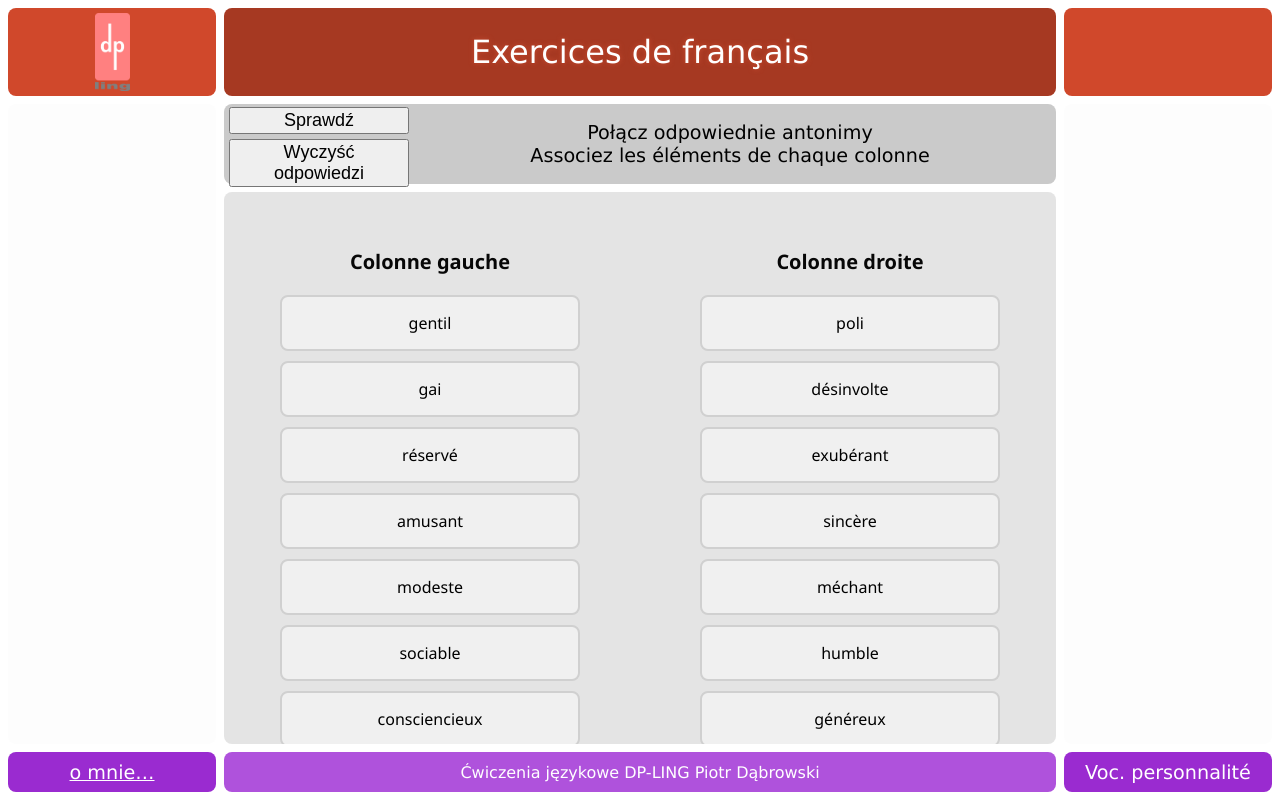
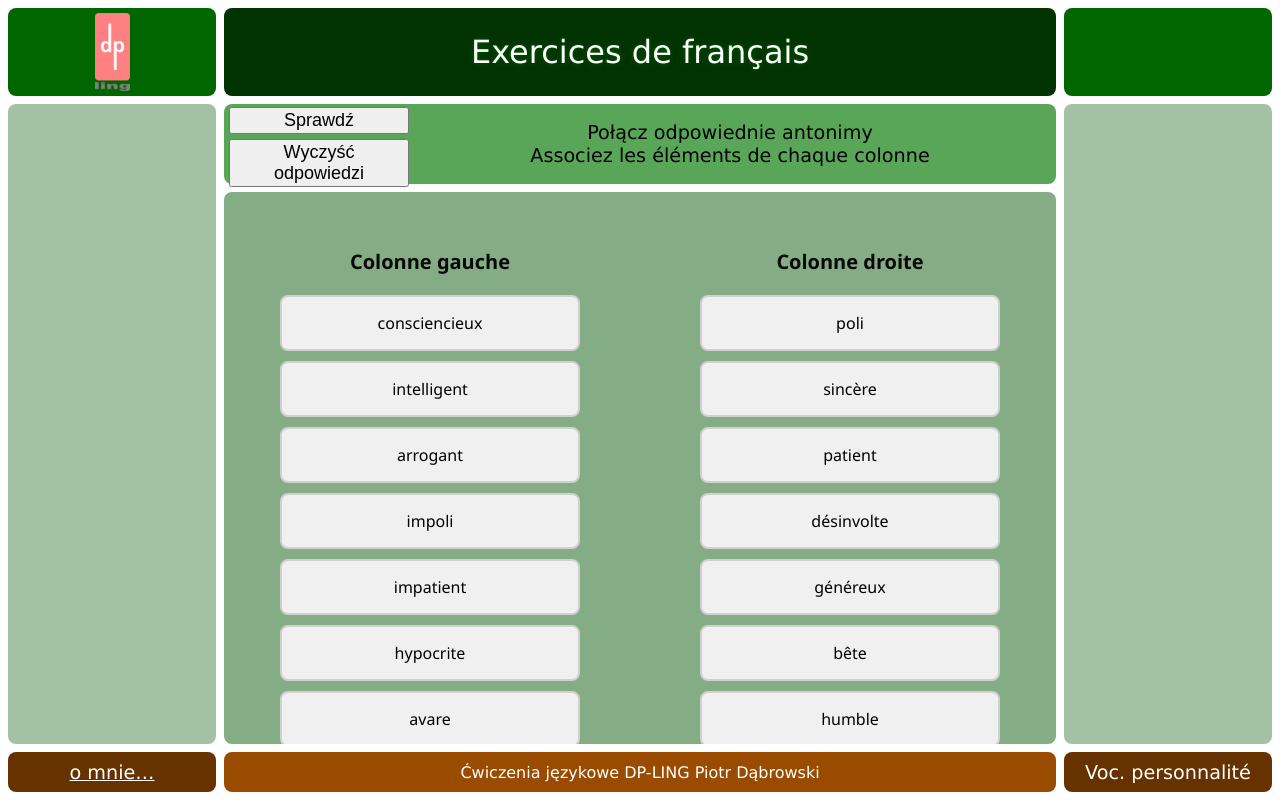
Before and after one commit to donPedroGonzalez/cw12, a plain HTML site: page index.html in a window 1280 px wide. Drawn offline with Linux system fonts and the light colour scheme.

Commit message:
wersja 2 - mniej elementów dla wygody rozwiązywania

```diff
--- a/dist/resp_coralAutumnLeaf.css
+++ b/dist/resp_darkGreen.css
@@ -10,15 +10,15 @@
 	 border-radius: 0.5rem;
 }
  .header {
-	 background-color: #d0482b !important;
+	 background-color: #006600 !important;
 	 color: white !important;
 }
  .side-main {
 	 grid-row: 2/ span 2;
-	 background-color: #fdfdfd;
+	 background-color: #a3c2a3;
 }
  .header:nth-child(even) {
-	 background-color: #A63922 !important;
+	 background-color: #003300 !important;
 	 color: white !important;
 }
  .footer {
@@ -26,11 +26,11 @@
 	 align-content: center;
 	 justify-content: center;
 	 font-size: larger;
-	 background-color: #af52dc !important;
+	 background-color: #994c00 !important;
 	 color: white !important;
 }
  .footer:nth-child(even) {
-	 background-color: #9a2bd0 !important;
+	 background-color: #663300 !important;
 	 color: white !important;
 }
  .hidden {
@@ -51,7 +51,7 @@
 	 align-content: center;
 	 justify-content: center;
 	 font-size: xx-large;
-	 text-shadow: 0px 0px 5px #ca4c31;
+	 text-shadow: 0px 0px 5px #036303;
 }
 #o-mnie-footer {
 	 justify-content: center;
@@ -63,7 +63,7 @@
 	 display: inline-flex;
 	 justify-content: space-between;
 	 align-content: center;
-	 background-color: #cacaca;
+	 background-color: #59a659;
 	 font-size: larger;
 	 margin: 0;
 	 padding: 0;
@@ -82,7 +82,7 @@
 }
  #main-window-body {
 	 display: grid;
-	 background-color: #e4e4e4;
+	 background-color: #85ad85;
 	 overflow-y: auto;
 }
  #exercice-wrapper {
@@ -108,7 +108,7 @@
  #keyboard {
 	 position: fixed;
 	 background-color: #f0f0f0;
-	 border: 2px solid #A63922;
+	 border: 2px solid #003300;
 	 padding: 10px;
 	 box-shadow: 0 4px 8px rgba(0,0,0,0.2);
 	 border-radius: 5px;
@@ -296,7 +296,7 @@
  #result-wrapper {
 	 padding: 10px;
 	 margin-top: 20px;
-	 background-color: #fdfdfd;
+	 background-color: #a3c2a3;
 	 border-radius: 5px;
 	 text-align: center;
 }
--- a/index.html
+++ b/index.html
@@ -4,7 +4,7 @@
     <meta charset="UTF-8">
     <meta http-equiv="X-UA-Compatible" content="IE=edge">
     <meta name="viewport" content="width=device-width, initial-scale=1.0">
-    <link rel="stylesheet" type="text/css" href="dist\resp_coralAutumnLeaf.css">
+    <link rel="stylesheet" type="text/css" href="dist\resp_darkGreen.css">
     <title>Exercices de français</title>
 </head>
 <body>
--- a/matching-exercise.js
+++ b/matching-exercise.js
@@ -14,18 +14,13 @@ function onPageLoad() {
 
     // Exercise data - pairs to match
     exerciseData = [
-        { left: "gentil", right: "méchant", id: 2 },
-        { left: "gai", right: "triste", id: 3 },
-        { left: "réservé", right: "exubérant", id: 4 },
-        { left: "amusant", right: "ennuyeux", id: 5 },
-        { left: "modeste", right: "prétentieux", id: 6 },
-        { left: "sociable", right: "introverti", id: 7 },
-        { left: "consciencieux", right: "désinvolte", id: 8 },
-        { left: "intelligent", right: "bête", id: 9 },
-        { left: "arrogant", right: "humble", id: 10 },
-        { left: "impoli", right: "poli", id: 11 },
-        { left: "hypocrite", right: "sincère", id: 12 },
-        { left: "avare", right: "généreux", id: 13 }
+        { left: "consciencieux", right: "désinvolte", id: 2 },
+        { left: "intelligent", right: "bête", id: 3 },
+        { left: "arrogant", right: "humble", id: 4 },
+        { left: "impoli", right: "poli", id: 5 },
+        { left: "impatient", right: "patient", id: 6 },
+        { left: "hypocrite", right: "sincère", id: 7 },
+        { left: "avare", right: "généreux", id: 8 }
     ];;
 
     // Initialize state
```
Also changed, not shown: hot_folder/matching-exercise.csv (+1 -6 lines).
